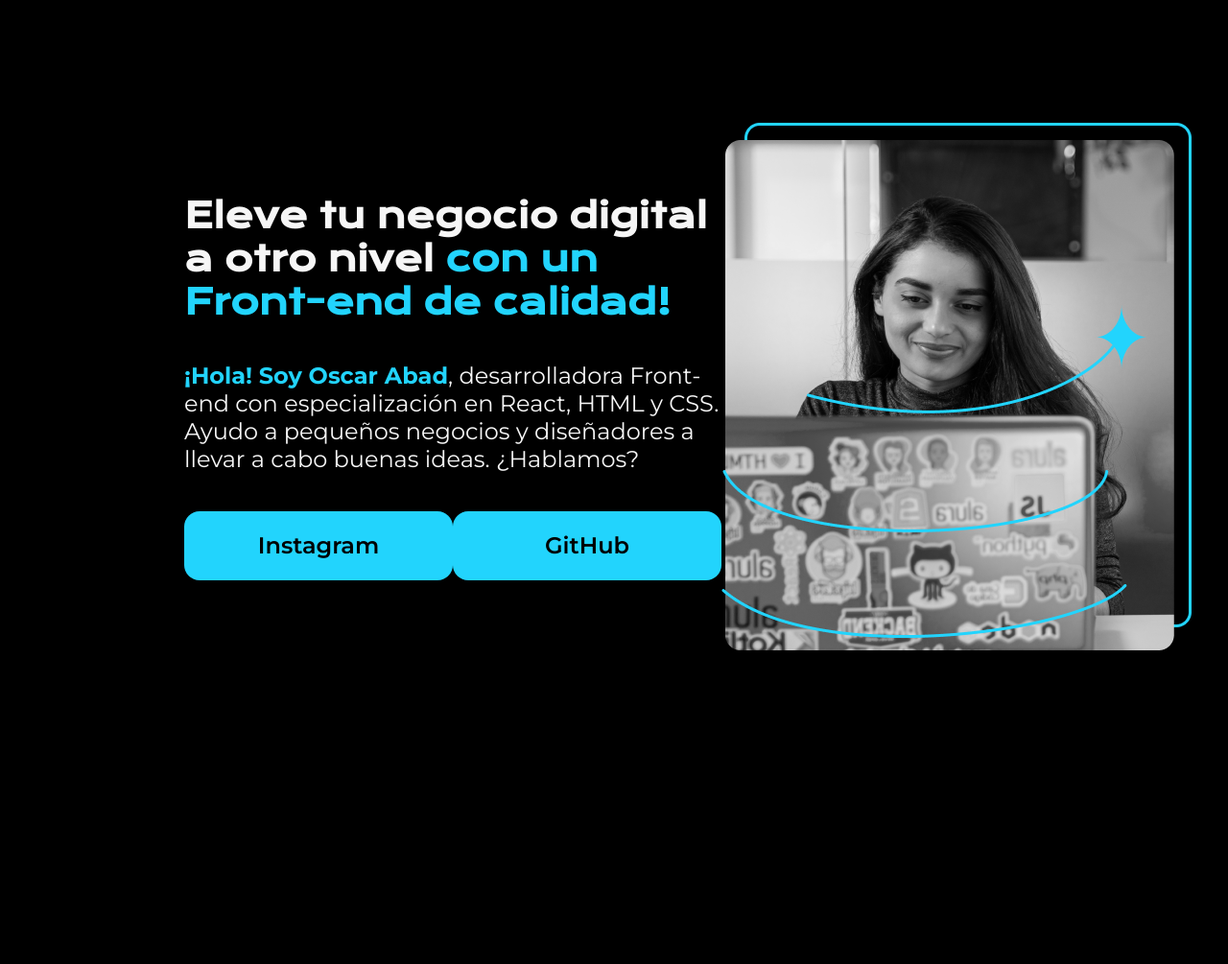
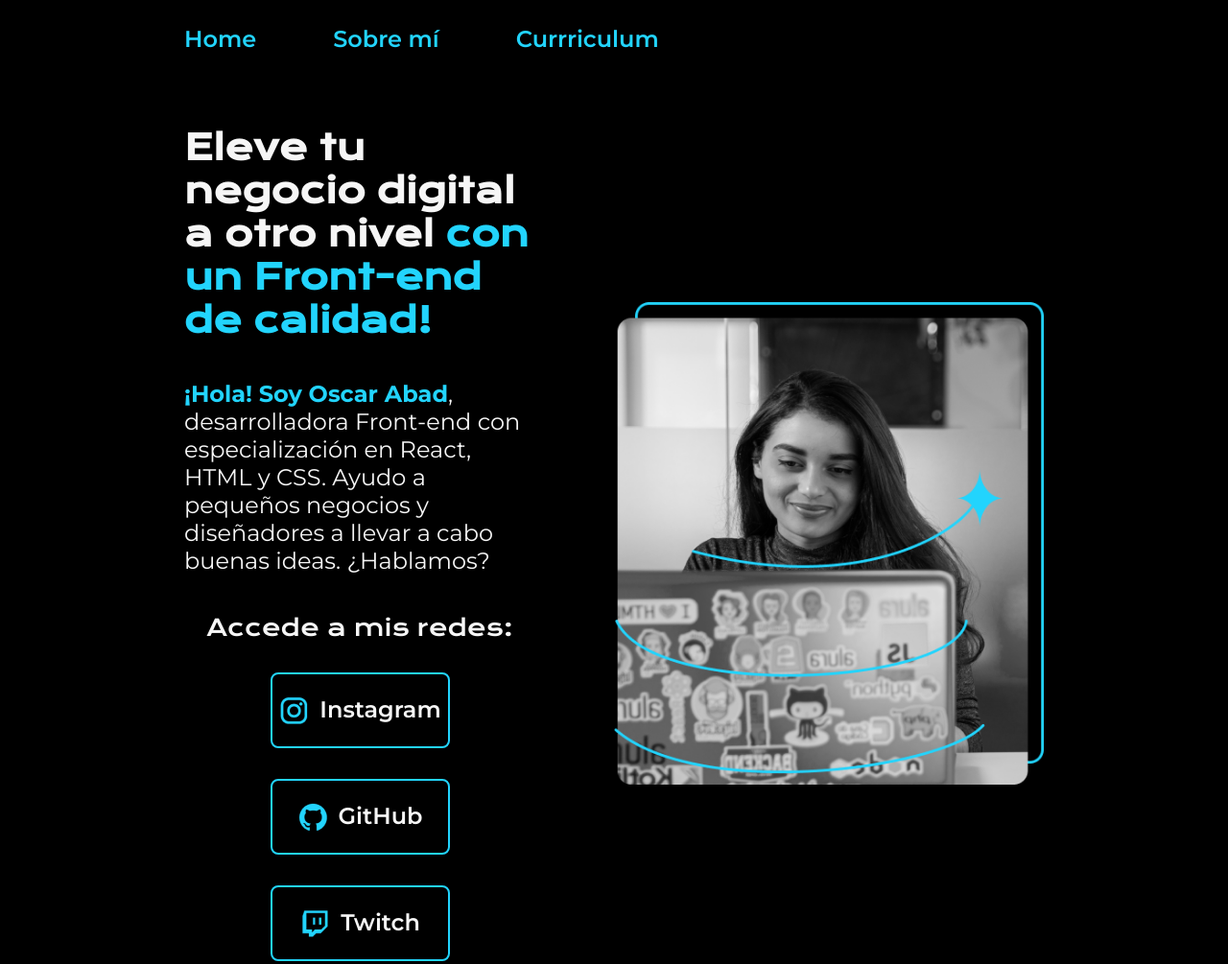
Before and after one commit to oabad22/ClaseCSS, a plain HTML site: page index.html in a window 1280 px wide. Shown: the top 1005 px of the page at 96% size. Before the commit the page ends 928 px from the top, so only its background shows below. Drawn offline with nearby package versions, Linux system fonts and the light colour scheme.

Commit message:
Proyecto terminado

```diff
--- a/index.html
+++ b/index.html
@@ -5,11 +5,16 @@
     <meta http-equiv="X-UA-Compatible" content="IE=edge">
     <meta name="viewport" content="width=device-width, initial-scale=1.0">
     <title>Portafolio</title>
-    <link rel="stylesheet" href="style.css">
-
+    <link rel="stylesheet" href="./styles/style.css">
 </head>
 <body>
-    <header></header>
+    <header class="header">
+        <nav class="header__menu">
+            <a class="header__menu__link" href="index.html">Home</a>
+            <a class="header__menu__link" href="about.html">Sobre mí</a>
+            <a class="header__menu__link" href="curriculum.html">Currriculum</a>
+        </nav>
+    </header>
     <main class="presentacion">
         <section class="presentacion__contenido">
             <h1 class="presentacion__contenido__titulo">
@@ -22,12 +27,16 @@
                       ¿Hablamos?
                 </p>
                 <div class="presentacion__enlaces">
-                    <a class="presentacion__enlaces__link" href="https://instagram.com/">Instagram</a>
-                    <a class="presentacion__enlaces__link" href="https://github.com/">GitHub</a>
+                    <h2 class="presentacion__enlaces__subtitulo">Accede a mis redes:</h2>
+                    <a class="presentacion__enlaces__link" href="https://instagram.com/"><img src="./assets/instagram.png"> Instagram</a>
+                    <a class="presentacion__enlaces__link" href="https://github.com/"><img src="./assets/github.png">GitHub</a>
+                    <a class="presentacion__enlaces__link" href="https://www.twitch.tv/"><img src="./assets/twitch.png">Twitch</a>
                 </div>
         </section>
-                <img src="Imagem.png" alt="Foto de Ana García desarrolando un proyecto">
+                <img class="presentacion__imagen" src="./assets/Imagem.png" alt="Foto de Ana García desarrolando un proyecto">
     </main>
-    <footer></footer>
+    <footer class="footer">
+        <p>Desarrollado por Oscar</p>
+    </footer>
 </body>
 </html>
--- a/style.css
+++ /dev/null
@@ -1,77 +0,0 @@
-
-@import url('https://fonts.googleapis.com/css2?family=Krona+One&family=Montserrat:ital,wght@0,100..900;1,100..900&display=swap');
-*{
-    padding:0;
-    margin: 0;
-}
-body{
-    background-color: #000000;
-    color: #f6f6f6;
-    height: 100vh;
-    box-sizing: border-box;
-}
-
-strong{
-    color:#22d4fd;
-}
-/*
-h1 {
-    font-weight: bold;
-}
-
-span{
-    color: #22d4fd;
-    border: 1px solid #22d4fd;
-    padding: 10px;
-}
-
-p {
-    margin: 20px;
-    border: 2px solid white;
-    padding: 12px;
- }
-*/
-.titulo-destaque{
-    color:#22d4fd;
-}
-
-.presentacion{
-    display:flex;
-    align-items:center;
-    margin: 10% 15%;
-    justify-content:space-between ;
-}
-
-.presentacion__contenido{
-    width: 615px;
-    display: flex;
-    flex-direction: column;
-    gap: 40px;
-}
-
-.presentacion__contenido__titulo{
-    font-size: 36px;
-    font-family: "Krona One", sans-serif;
-}
-.presentacion__contenido__texto{
-    font-size: 24px;
-    font-family: "Montserrat", sans-serif;
-}
-
-.presentacion__enlaces{
-    display: flex;
-    justify-content: space-between;
-}
-
-.presentacion__enlaces__link{
-    width: 280px;
-    background-color: #22d4fd;
-    text-align: center;
-    padding:21.5px 0px ;
-    border-radius: 16px;
-    font-family: "Montserrat", sans-serif;
-    font-size: 24px;
-    font-weight: 600;
-    text-decoration: none;
-    color: #000000;
-}
--- /dev/null
+++ b/styles/style.css
@@ -0,0 +1,145 @@
+
+@import url('https://fonts.googleapis.com/css2?family=Krona+One&family=Montserrat:ital,wght@0,100..900;1,100..900&display=swap');
+
+:root{
+    --color-primario:#000000;
+    --color-secundario:#f6f6f6;
+    --color-terciario:#22d4fd;
+
+    --fuente-monserrat: "Montserrat", sans-serif;
+    --fuente-krona: "Krona One", sans-serif;
+}
+*{
+    padding:0;
+    margin: 0;
+}
+body{
+    background-color: var(--color-primario);
+    color:var(--color-secundario);
+    box-sizing: border-box;
+}
+.header{
+    padding: 2% 0% 0% 15% ;
+}
+.header__menu{
+    display: flex;
+    gap: 80px;
+
+}
+.header__menu__link{
+    font-family: var(--fuente-monserrat);
+    font-size: 1.5rem;
+    font-weight: 600;
+    color:var(--color-terciario);
+    text-decoration: none;
+}
+/*
+strong{
+    color:#22d4fd;
+}
+
+h1 {
+    font-weight: bold;
+}
+
+span{
+    color: #22d4fd;
+    border: 1px solid #22d4fd;
+    padding: 10px;
+}
+
+p {
+    margin: 20px;
+    border: 2px solid white;
+    padding: 12px;
+ }
+*/
+
+.presentacion__imagen{
+    width: 50%;
+}
+.presentacion{
+    display:flex;
+    align-items:center;
+    padding: 6% 15%;
+    justify-content:space-between ;
+    gap: 82px;
+}
+
+.presentacion__contenido{
+    width: 50%;
+    display: flex;
+    flex-direction: column;
+    gap: 40px;
+}
+
+.presentacion__contenido__titulo{
+    font-size: 2.25rem;
+    font-family: var(--fuente-krona);
+}
+.titulo-destaque{
+    color:var(--color-terciario);
+}
+.presentacion__contenido__texto{
+    font-size: 1.5rem;
+    font-family: var(--fuente-monserrat);
+}
+
+.presentacion__enlaces{
+    display: flex;
+    justify-content: space-between;
+    flex-direction: column;
+    align-items: center;
+    gap: 32px;
+}
+
+.presentacion__enlaces__link{
+    width: 50%;
+    display: flex;
+    text-align: center;
+    padding:21.5px 0px ;
+    border-radius: 8px;
+    font-family: var(--fuente-monserrat);
+    font-size: 1.5rem;
+    font-weight: 600;
+    text-decoration: none;
+    color:var(--color-secundario);
+    border: 2px solid var(--color-terciario);
+    justify-content: center;
+    gap: 10px;
+}
+
+.presentacion__enlaces__link:hover{
+    background-color: gray;
+}
+
+.presentacion__enlaces__subtitulo{
+    font-family:var(--fuente-krona);
+    font-size: 1.5rem;
+    font-weight: 200;
+}
+.footer{
+    background-color:var(--color-terciario);
+    padding: 24px;
+    color:var(--color-primario);
+    text-align: center;
+    font-family:var(--fuente-monserrat);
+    font-size: 1.5rem;
+    font-weight: 400;
+
+}
+@media (max-width:1200px){
+    .presentacion__contenido{
+        width: 100%;
+    }
+    .presentacion{
+        flex-direction: column-reverse;
+        padding: 5%;
+    }
+    .header{
+        padding: 10% ;
+    }
+    .header__menu{
+        justify-content: center;
+    }
+}
```
Also changed, not shown: about.html (added, +29 -0 lines), curriculum.html (added, +46 -0 lines), assets/Imagem copy.png (renamed from Imagem.png), assets/Imagem.png (added), assets/Mewnto.png (renamed from Mewnto.png), assets/github.png (added), assets/image.png (renamed from image.png), assets/instagram.png (added), assets/linkedin.png (added), assets/twitch.png (added), assets/twitter-novo.png (added), assets/twitter.png (added), 1 other file.
